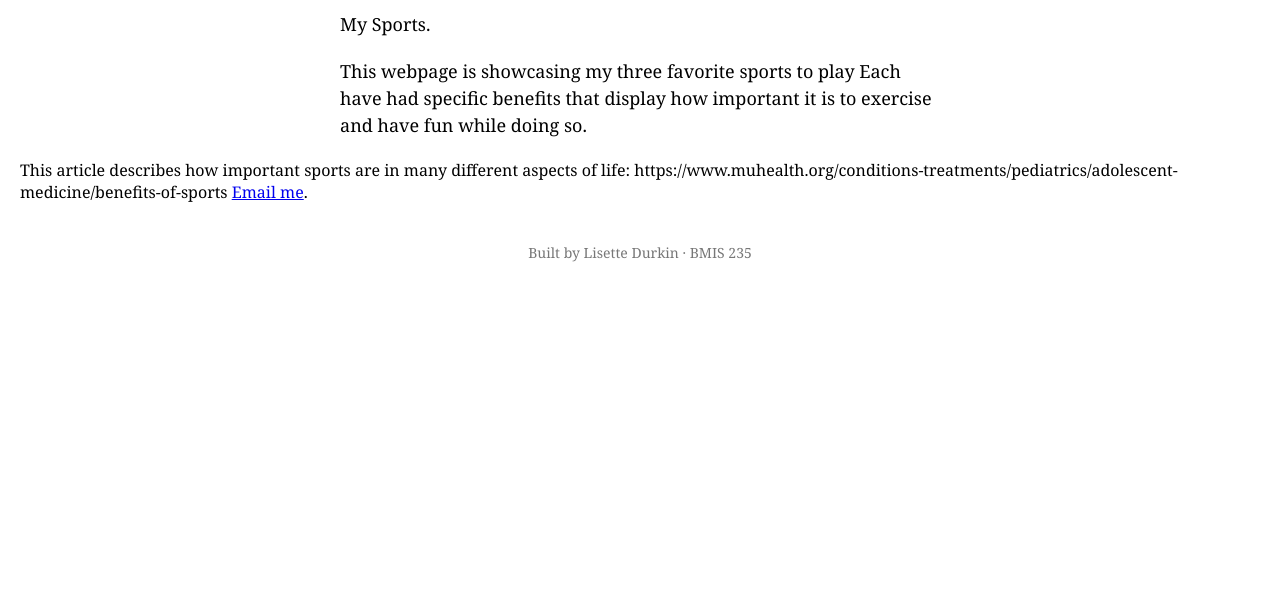
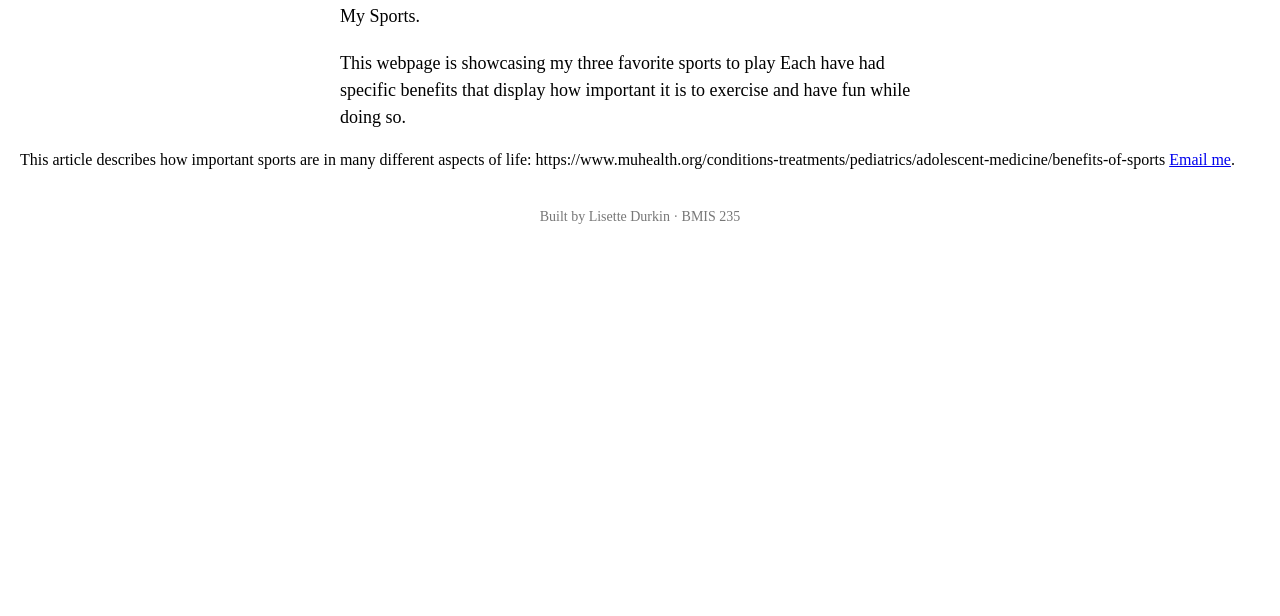
Before and after one commit to ldurkin2-pixel/bmis235-html-3, a plain HTML site: page index.html in a window 1280 px wide. Shown: the part 184-800 px from the top of the page. Drawn offline with Linux system fonts and the light colour scheme; files whose address does not match are found by name.

Commit message:
change font to aldhabi

```diff
--- a/styles.css
+++ b/styles.css
@@ -10,7 +10,7 @@
    ===================================================================== */
 
 body {
-    font-family: Georgia, "Times New Roman", serif;
+    font-family: Aldhabi, "Aldhabi", serif;
     background-color: light blue;
     color: dark blue;
     margin: 0;
```
